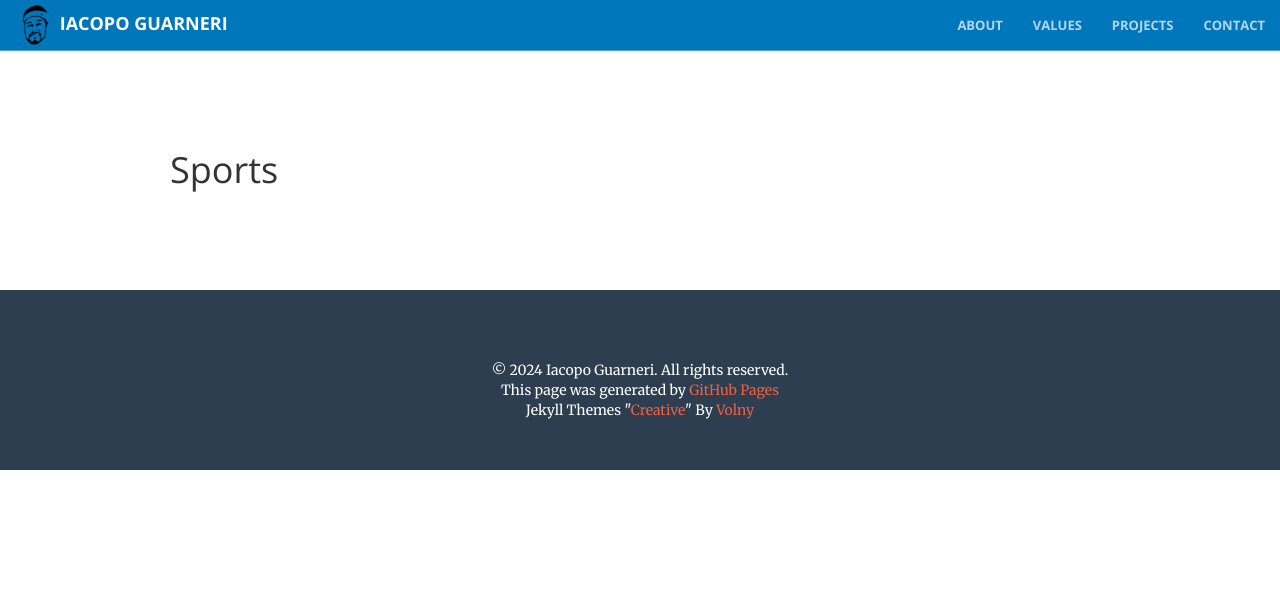
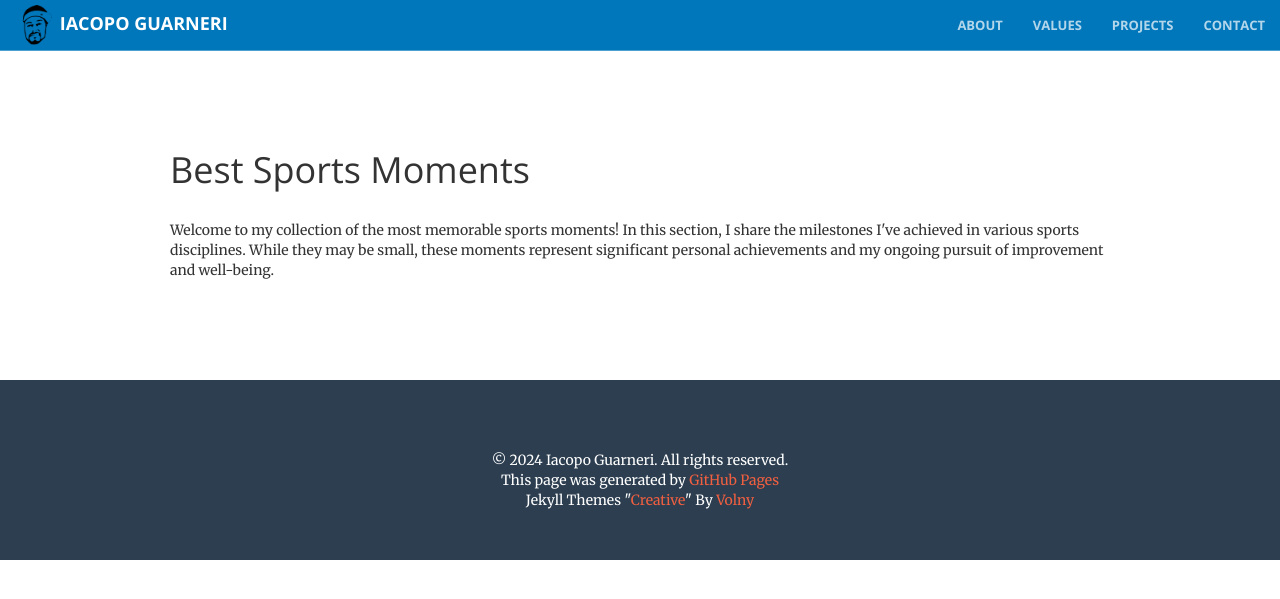
Before and after one commit to iacoposk8/iacoposk8.github.io, a Jekyll site: the page built from sports.html, in a window 1280 px wide and 900 px high. Shown: the top 599 px of the window. Built offline with Jekyll 4.4.1, drawn with Linux system fonts in a browser that asks for light colours.

Commit message:
Update sports.html

```diff
--- a/sports.html
+++ b/sports.html
@@ -3,4 +3,7 @@ layout: default
 title: Sports
 ---
 
-<h1>Sports</h1>
+<h1>Best Sports Moments</h1>
+<br />
+Welcome to my collection of the most memorable sports moments! In this section, I share the milestones I've achieved in various sports disciplines. While they may be small, these moments represent significant personal achievements and my ongoing pursuit of improvement and well-being.
+<br />
```
